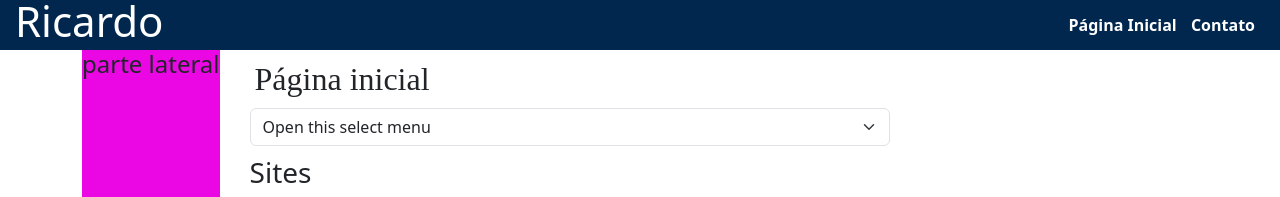
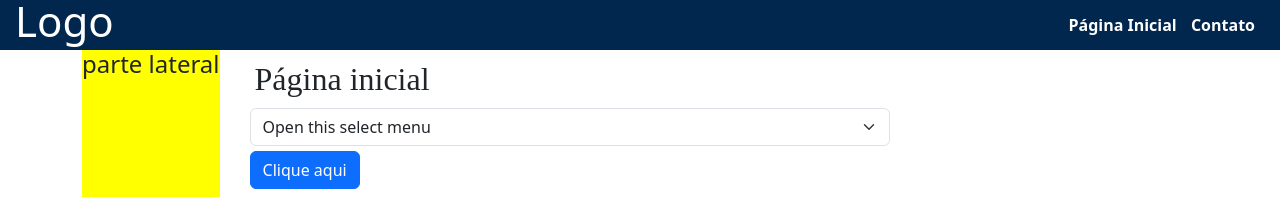
Before and after one commit to ricardoazeredo/Atividade2, a plain HTML site: page index.html in a window 1280 px wide. Shown: the top 197 px of the page. Drawn offline with nearby package versions, Linux system fonts and the light colour scheme.

Commit message:
add popUp

```diff
--- a/estilo.css
+++ b/estilo.css
@@ -37,6 +37,10 @@ main {
     font-family: 'Times New Roman', Times, serif;
 }
 
+button {
+    margin: 5px 0;
+}
+
 .subtitulos {
     margin: 10px 0;
 }
--- a/index.html
+++ b/index.html
@@ -10,7 +10,7 @@
 
 </head>
 <body>
-    <header>
+    <header onmouseover="popUp()">
         <h1 id="logo">Logo</h1>
         <nav class="menus">
             <a href="index.html">Página Inicial</a>
@@ -33,6 +33,8 @@
             <option value="2">Two</option>
             <option value="3">Three</option>
         </select>
+
+        <button class="btn btn-primary" onclick="alteraCor()">Clique aqui</button>
         <section class="imagens">
             <h3 class="subtitulos">Sites</h3>
             <a href="https://www.nike.com.br" target="_blank">
--- a/script.js
+++ b/script.js
@@ -1,5 +1,7 @@
-window.alert("Iniciou o js");
-    let logo = document.getElementById("logo");
-    console.log(logo);
-    document.getElementById("logo").innerHTML = "Ricardo";
+function alteraCor() {
     document.querySelector('aside').style = "background-color: #ea07e4";
+}
+
+function popUp() {
+    window.alert("Não vá embora!");
+}
```
